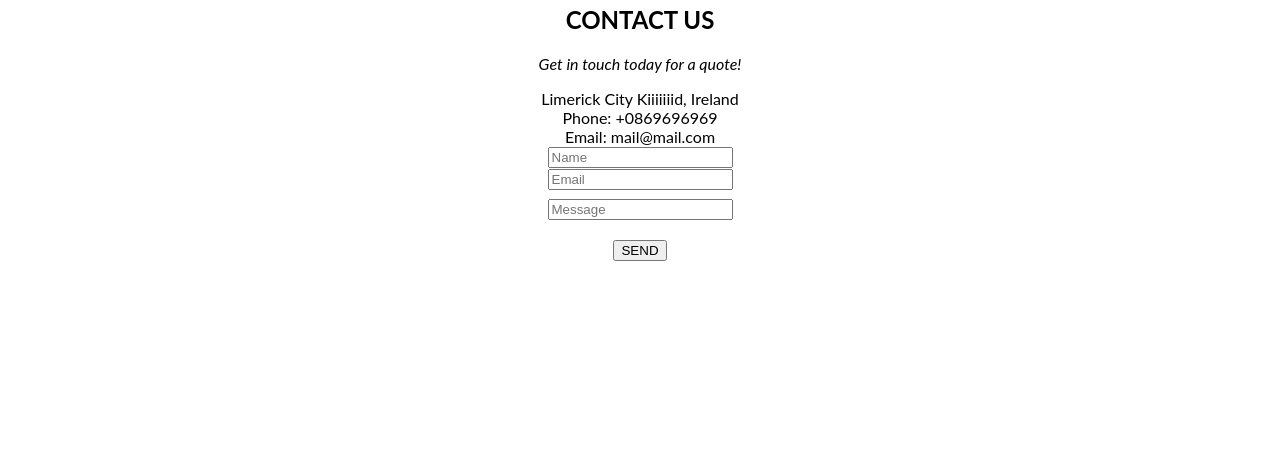
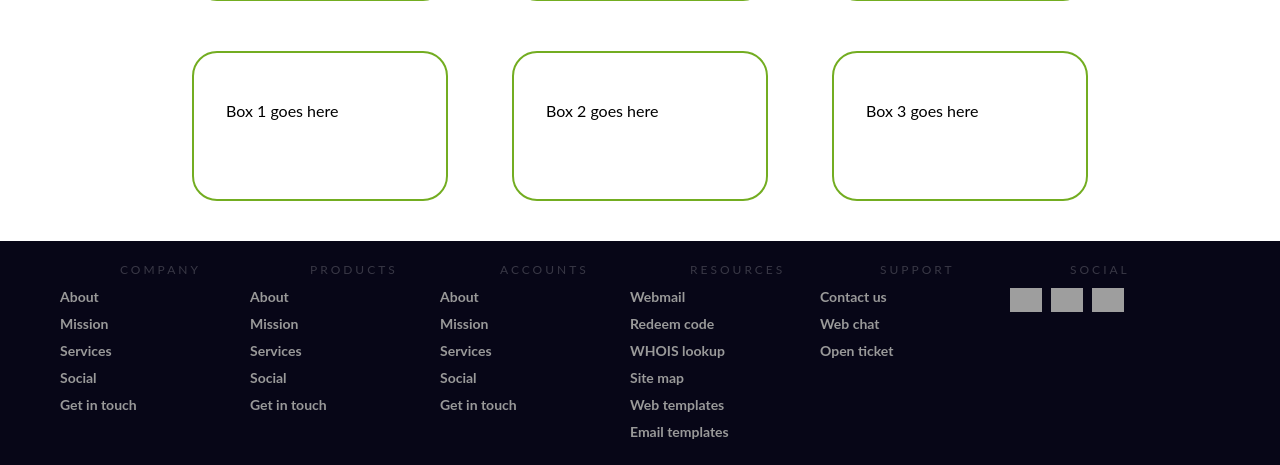
Before and after one commit to lksolar/lksolar.github.io, a PHP site: page / in a window 1280 px wide. Shown: the part 1372-1837 px from the top of the page. Before the commit the page ends 1633 px from the top, so only its background shows below. Run offline with PHP 8.4, Linux system fonts and the light colour scheme; some libraries are stand-ins or nearby versions; grey boxes are pictures that could not be loaded.

Commit message:
footer in index and why boxes

```diff
--- /dev/null
+++ b/assets/footer.html
@@ -0,0 +1,70 @@
+<head>
+    <link rel="stylesheet" href="/css/footer.css">
+    <style>
+        #cookie-consent-banner {
+            width: 100%;
+        }
+    </style>
+</head>
+<div class="footer">
+    <div class="contain">
+    <div class="col">
+      <h1>Company</h1>
+      <ul>
+        <li>About</li>
+        <li>Mission</li>
+        <li>Services</li>
+        <li>Social</li>
+        <li>Get in touch</li>
+      </ul>
+    </div>
+    <div class="col">
+      <h1>Products</h1>
+      <ul>
+        <li>About</li>
+        <li>Mission</li>
+        <li>Services</li>
+        <li>Social</li>
+        <li>Get in touch</li>
+      </ul>
+    </div>
+    <div class="col">
+      <h1>Accounts</h1>
+      <ul>
+        <li>About</li>
+        <li>Mission</li>
+        <li>Services</li>
+        <li>Social</li>
+        <li>Get in touch</li>
+      </ul>
+    </div>
+    <div class="col">
+      <h1>Resources</h1>
+      <ul>
+        <li>Webmail</li>
+        <li>Redeem code</li>
+        <li>WHOIS lookup</li>
+        <li>Site map</li>
+        <li>Web templates</li>
+        <li>Email templates</li>
+      </ul>
+    </div>
+    <div class="col">
+      <h1>Support</h1>
+      <ul>
+        <li>Contact us</li>
+        <li>Web chat</li>
+        <li>Open ticket</li>
+      </ul>
+    </div>
+    <div class="col social">
+      <h1>Social</h1>
+      <ul>
+        <li><img src="https://svgshare.com/i/5fq.svg" width="32" style="width: 32px;"></li>
+        <li><img src="https://svgshare.com/i/5eA.svg" width="32" style="width: 32px;"></li>
+        <li><img src="https://svgshare.com/i/5f_.svg" width="32" style="width: 32px;"></li>
+      </ul>
+    </div>
+  <div class="clearfix"></div>
+  </div>
+  </div>
--- /dev/null
+++ b/css/footer.css
@@ -0,0 +1,100 @@
+.footer {
+    width: 100%;
+    position: relative;
+    height: auto;
+    background-color: #070617;
+}
+.footer .col {
+    width: 190px;
+    height: auto;
+    float: left;
+    box-sizing: border-box;
+    -webkit-box-sizing: border-box;
+    -moz-box-sizing: border-box;
+    padding: 0px 20px 20px 20px;
+}
+.footer .col h1 {
+    margin: 0;
+    margin-left: 40%;
+    padding: 0;
+    font-family: inherit;
+    font-size: 12px;
+    line-height: 17px;
+    padding: 20px 0px 5px 0px;
+    color: rgba(255,255,255,0.2);
+    font-weight: normal;
+    text-transform: uppercase;
+    letter-spacing: 0.250em;
+}
+.footer .col ul {
+    list-style-type: none;
+    margin: 0;
+    padding: 0;
+}
+.footer .col ul li {
+    color: #999999;
+    font-size: 14px;
+    font-family: inherit;
+    font-weight: bold;
+    padding: 5px 0px 5px 0px;
+    cursor: pointer;
+    transition: .2s;
+    -webkit-transition: .2s;
+    -moz-transition: .2s;
+}
+.social ul li {
+    display: inline-block;
+    padding-right: 5px !important;
+}
+
+.footer .col ul li:hover {
+    color: #ffffff;
+    transition: .1s;
+    -webkit-transition: .1s;
+    -moz-transition: .1s;
+}
+.clearfix {
+    clear: both;
+}
+@media only screen and (min-width: 1280px) {
+    .contain {
+        width: 1200px;
+        margin: 0 auto;
+    }
+}
+@media only screen and (max-width: 1139px) {
+    .contain .social {
+        width: 1000px;
+        display: block;
+    }
+    .social h1 {
+        margin: 0px;
+    }
+}
+@media only screen and (max-width: 950px) {
+    .footer .col {
+        width: 33%;
+    }
+    .footer .col h1 {
+        font-size: 14px;
+    }
+    .footer .col ul li {
+        font-size: 13px;
+    }
+}
+@media only screen and (max-width: 500px) {
+    .footer .col {
+    width: 50%;
+    }
+    .footer .col h1 {
+    font-size: 14px;
+    }
+    .footer .col ul li {
+    font-size: 13px;
+    }
+}
+@media only screen and (max-width: 340px) {
+    .footer .col {
+        width: 100%;
+    }
+}
--- a/css/global.css
+++ b/css/global.css
@@ -1,4 +1,4 @@
-* {
+body{
     overflow-x: hidden;
 }
 
--- a/css/index.css
+++ b/css/index.css
@@ -191,3 +191,73 @@
   left: 60%;
   bottom: 6%;
 }
+
+.why-vs-boxes-container {
+  align-content: center;
+}
+
+.why-boxes {
+  border-radius: 25px;
+  border: 2px solid #73AD21;
+  padding: 2.5%;
+  width: 20%;
+  height: 150px;
+}
+@media only screen and (min-width: 600px) {
+  .box-float-left {
+    position: absolute;
+    left: 15%;
+  }
+
+  .box-float-center {
+    position: absolute;
+    left: 40%;
+  }
+
+  .box-float-right {
+    position: absolute;
+    right: 15%;
+  }
+  .spacing {
+    height: 190px;
+    display: block;
+  }
+  .box-spacer-y {
+    padding: 100px;
+    display: block;
+  }
+}
+
+@media only screen and (max-width: 600px) {
+  .why-vs-boxes-container {
+    overflow-x: visible;
+  }
+
+  .why-boxes {
+    width: 80%;
+    height: 150px;
+  }
+
+  .box-float-left {
+    position: relative;
+    top: 20px;
+  }
+
+  .box-float-center {
+    position: relative;
+    top: 40px;
+  }
+
+  .box-float-right {
+    position: relative;
+    top: 60px;
+  }
+  .spacing {
+    height: 400px;
+    display: block;
+  }
+  .box-spacer-y {
+    padding: 30px;
+    display: block;
+  }
+}
--- a/index.html
+++ b/index.html
@@ -27,6 +27,7 @@
       $(function(){
         $("#header").load("/assets/header.html");
         $("#privacy-policy").load("/assets/privacy_policy.html");
+        $("#footer").load("/assets/footer.html");
       });
     </script>
     <script src="https://cdn.jsdelivr.net/npm/jquery@3.6.0/dist/jquery.slim.min.js"></script>
@@ -114,16 +115,64 @@
 
         <div class="parent-content">
           <div class="parent-content text-content-centered">
-            <h2 class="text-center">Home</h2>
+            <h2 class="text-center">About Us!</h2>
             <p class="text-center"><i>Needs Designs</i></p>
-            <p class="text-center">Hosted here cause it's free, will get proper setup URL etc when we have a name
+            <p class="text-center">
               Lorem ipsum dolor sit amet, consectetur adipiscing elit, sed do eiusmod tempor incididunt ut labore et dolore magna aliqua. Ut enim ad minim veniam, quis nostrud exercitation ullamco laboris nisi ut aliquip
               ex ea commodo consequat. Duis aute irure dolor in reprehenderit in voluptate velit esse cillum dolore eu fugiat nulla pariatur. Excepteur sint occaecat cupidatat non proident, sunt in culpa qui officia deserunt mollit anim id est laborum consectetur
               adipiscing elit, sed do eiusmod tempor incididunt ut labore et dolore magna aliqua. Ut enim ad minim veniam, quis nostrud exercitation ullamco laboris nisi ut aliquip ex ea commodo consequat.</p>
           </div>
 
+          <div class="parent-content text-content-centered">
+            <h2 class="text-center">Why Vision Solar</h2>
+            <div class="why-vs-boxes-container">
+              <div>
+                <!-- Box 1 of 3 -->
+                <a class="next-btn">
+                  <div class="why-boxes box-float-left">
+                    <p>Box 1 goes here</p>
+                  </div>
+                </a>
+                <!-- Box 2 of 3 -->
+                <a class="next-btn">
+                  <div class="why-boxes box-float-center">
+                    <p>Box 2 goes here</p>
+                  </div>
+                </a>
+                <!-- Box 3 of 3 -->
+                <a class="next-btn">
+                  <div class="why-boxes box-float-right">
+                    <p>Box 3 goes here</p>
+                  </div>
+                </a>
+              </div>
+            </div>
+            <span class="box-spacer-y"></span>
+            <div class="why-vs-boxes-container">
+              <div>
+                <!-- Box 1 of 3 -->
+                <a class="next-btn">
+                  <div class="why-boxes box-float-left">
+                    <p>Box 1 goes here</p>
+                  </div>
+                </a>
+                <!-- Box 2 of 3 -->
+                <a class="next-btn">
+                  <div class="why-boxes box-float-center">
+                    <p>Box 2 goes here</p>
+                  </div>
+                </a>
+                <!-- Box 3 of 3 -->
+                <a class="next-btn">
+                  <div class="why-boxes box-float-right">
+                    <p>Box 3 goes here</p>
+                  </div>
+                </a>
+              </div>
+            </div>
 
-          <div class="parent-content">
+
+          <!-- <div class="parent-content">
             <div class="child-content" id="myChart" style="width: 100%; height: 40%;"></div>
           </div>
           <script>
@@ -149,11 +198,12 @@
             var chart = new google.visualization.LineChart(document.getElementById('myChart'));
             chart.draw(data, options);
             }
-          </script>
+          </script> -->
 
 
 
-          <div class="parent-content">
+          <!-- <div class="parent-content">
+            <br />
             <h2 class="text-center child-content">CONTACT US</h2>
             <p class="text-center"><i>Get in touch today for a quote!</i></p>
             <div>
@@ -182,8 +232,11 @@
                 </form>
               </div>
             </div>
-          </div>
+          </div>  -->
         </div>
+        </div>
+        <span class="spacing"></span>
+        <div id="footer"></div>
 
     </body>
 </html>
```
Lines whose indentation alone changed are shown as unchanged.
